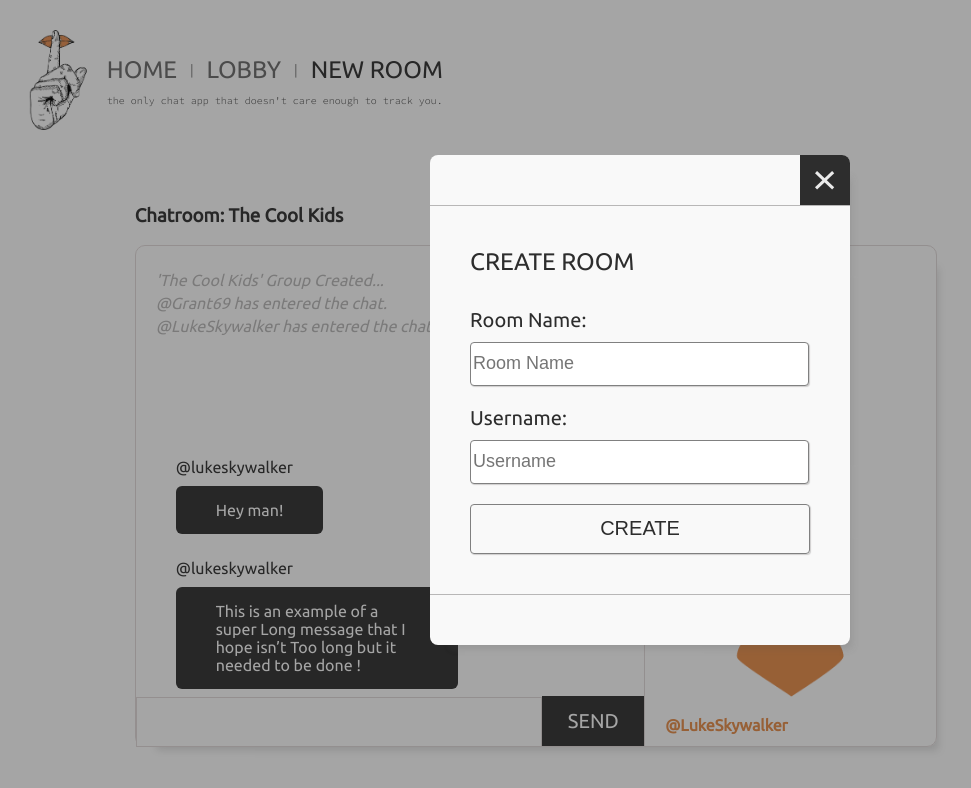
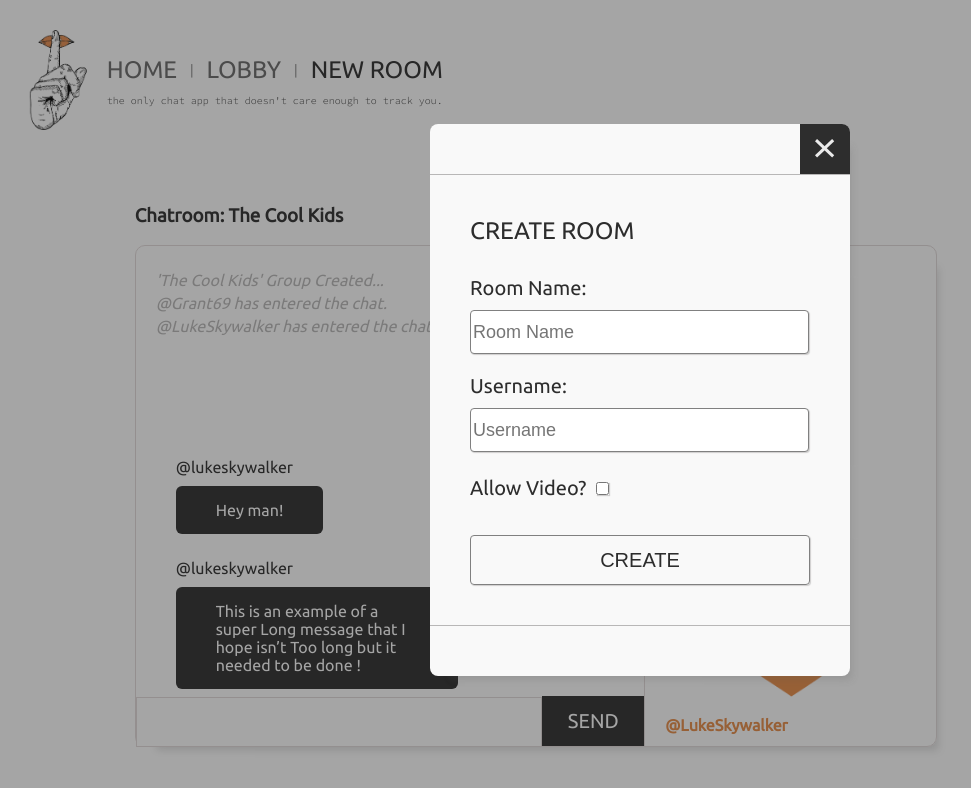
Before and after one commit to GrantDarling/Hush-Chat-App, a React (Create React App) app in the folder client/: page /room in a window 1280 px wide. Shown: the top 788 px of the page, without its empty margins (0-971 px from the left). Built offline with nearby package versions, Linux system fonts and the light colour scheme.

Commit message:
Created 'Allow Video' checkboxes in Modals

```diff
--- a/client/src/components/layout/ModalCreateRoom.js
+++ b/client/src/components/layout/ModalCreateRoom.js
@@ -9,6 +9,8 @@ const ModalCreateRoom = () => {
         <input placeholder="Room Name" />
         <label htmlFor='username'>Username:</label>
         <input placeholder="Username" />
+        <label htmlFor='video'>Allow Video?</label>
+        <input type="checkbox" className="checkmark" />
         <button type="submit" name='submit'>CREATE</button>
       </form>
     </div>
--- a/client/src/components/layout/ModalJoinRoom.js
+++ b/client/src/components/layout/ModalJoinRoom.js
@@ -7,6 +7,8 @@ const ModalCreateRoom = () => {
       <form>
         <label htmlFor='username'>Username:</label>
         <input placeholder="Username" />
+        <label htmlFor='video'>Allow Video?</label>
+        <input type="checkbox" className="checkmark" />
         <button type="submit" name='submit'>JOIN</button>
       </form>
     </div>
--- a/client/src/styles/Components/_modals.scss
+++ b/client/src/styles/Components/_modals.scss
@@ -90,5 +90,11 @@
                 color: $white;
             }
         }
+
+        .checkmark {
+            margin: 10px 10px 40px 10px;
+            height: unset;
+            width: unset;
+        }
     }
 }
```
